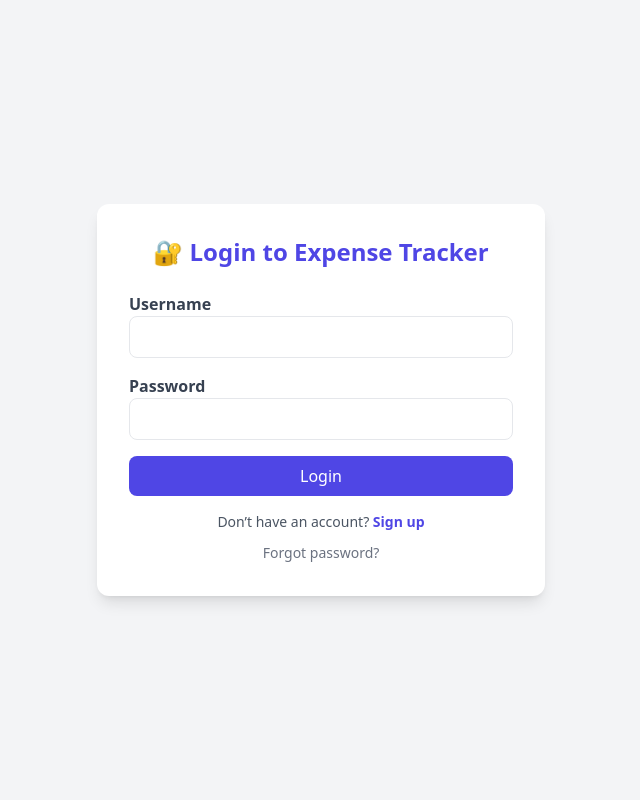
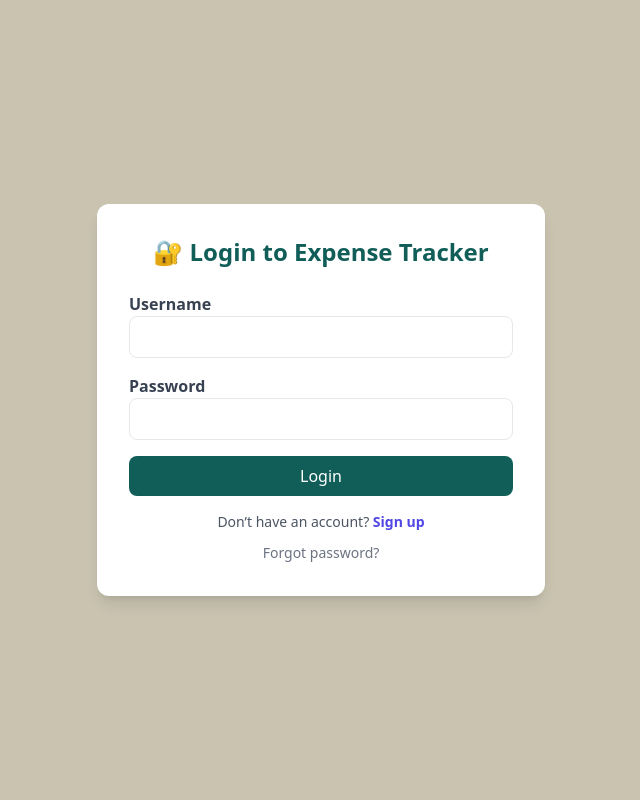
Before and after one commit to Sujal-Sawalkar/Django-Projects, a Django app: page /login/ in a window 1280 px wide. Shown: the whole page, without its empty margins (319-959 px from the left). Run offline with Django 5.2, Linux system fonts and the light colour scheme; some libraries are stand-ins or nearby versions.

Commit message:
Update login.html

```diff
--- a/templates/expenses/login.html
+++ b/templates/expenses/login.html
@@ -6,10 +6,10 @@
   <title>Login - Expense Tracker</title>
   <script src="https://cdn.tailwindcss.com"></script>
 </head>
-<body class="bg-gray-100 min-h-screen flex items-center justify-center">
+<body class="bg-[#c9c3b0] text-black min-h-screen flex flex-col min-h-screen flex items-center justify-center">
 
   <div class="bg-white shadow-lg rounded-xl p-8 w-full max-w-md">
-    <h1 class="text-2xl font-bold text-indigo-600 text-center mb-6">🔐 Login to Expense Tracker</h1>
+    <h1 class="text-2xl font-bold text-teal-800 text-center mb-6">🔐 Login to Expense Tracker</h1>
 
     {% if form.errors %}
       <div class="bg-red-100 text-red-700 px-4 py-2 rounded mb-4">
@@ -32,14 +32,14 @@
       </div>
 
       <button type="submit"
-              class="w-full bg-indigo-600 text-white py-2 rounded-lg hover:bg-indigo-700 transition">
+              class="w-full bg-teal-800 text-white py-2 rounded-lg hover:bg-indigo-700 transition">
         Login
       </button>
     </form>
 
     <p class="mt-4 text-sm text-gray-600 text-center">
       Don’t have an account?
-      <a href="{% url 'admin:index' %}" class="text-indigo-600 font-semibold hover:underline">Sign up</a>
+      <a href="{% url 'sign_up' %}" class="text-indigo-600 font-semibold hover:underline">Sign up</a>
     </p>
 
     <p class="mt-2 text-center">
```
